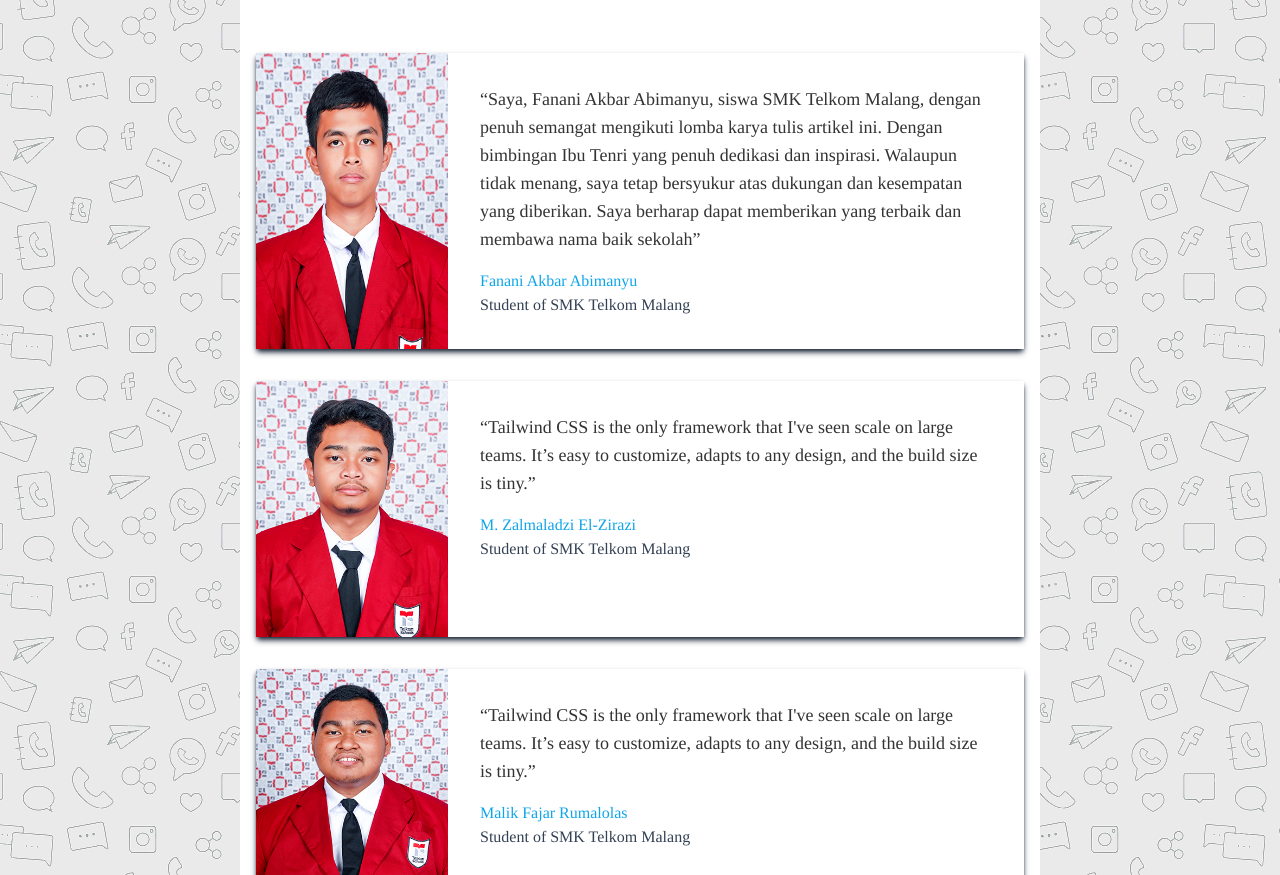
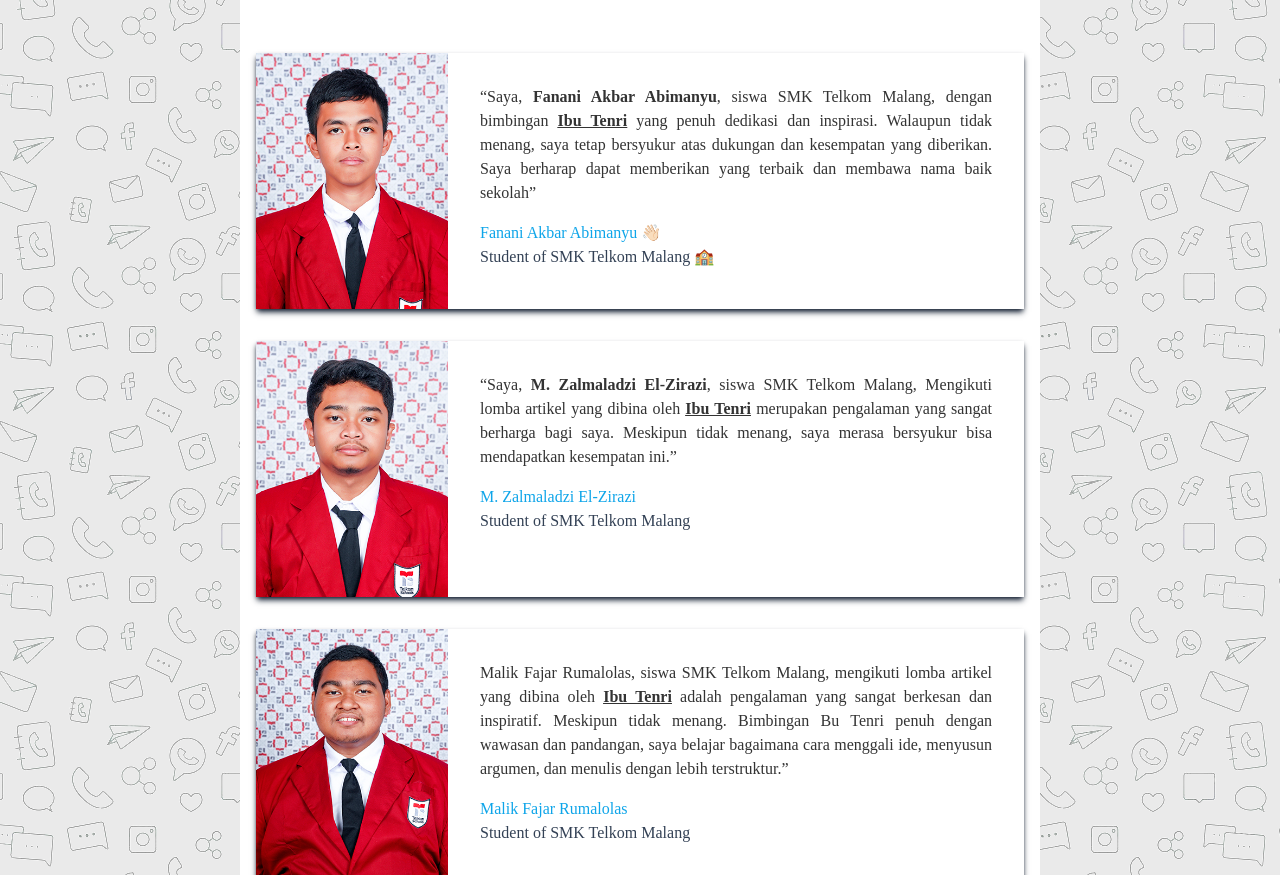
Before and after one commit to Abimanyuoke/My-Artikel, a website: page About/index.html in a window 1280 px wide. Shown: the part 163-1038 px from the top of the page. Drawn offline with Linux system fonts and the light colour scheme.

Commit message:
three commit

```diff
--- a/About/index.html
+++ b/About/index.html
@@ -12,6 +12,13 @@
     <link rel="preconnect" href="https://fonts.googleapis.com">
     <link rel="preconnect" href="https://fonts.gstatic.com" crossorigin>
     <link href="https://fonts.googleapis.com/css2?family=Tinos:ital,wght@0,400;0,700;1,400;1,700&display=swap" rel="stylesheet">
+
+    <!-- CSS -->
+     <style>
+      *{
+        font-family: 'Times New Roman', Times, serif;
+      }
+     </style>
 
 
 
@@ -35,16 +42,16 @@
             <img class="w-24 h-24 md:w-48 md:h-auto md:rounded-none rounded-full mx-auto" src="/img/Abim.jpg" alt="" width="384" height="512">
             <div class="pt-6 md:p-8 text-center md:text-left space-y-4">
               <blockquote>
-                <p class="text-lg font-medium">
-                  “Saya, Fanani Akbar Abimanyu, siswa SMK Telkom Malang, dengan penuh semangat mengikuti lomba karya tulis artikel ini. Dengan bimbingan Ibu Tenri yang penuh dedikasi dan inspirasi. Walaupun tidak menang, saya tetap bersyukur atas dukungan dan kesempatan yang diberikan. Saya berharap dapat memberikan yang terbaik dan membawa nama baik sekolah”
+                <p class="text-base text-justify font-medium">
+                  “Saya, <span class="font-bold">Fanani Akbar Abimanyu</span>, siswa SMK Telkom Malang, dengan bimbingan <span class="text-base font-bold underline hover:bg-teal-400 hover:text-white transition delay-300 rounded-sm"><a href="">Ibu Tenri</a></span> yang penuh dedikasi dan inspirasi. Walaupun tidak menang, saya tetap bersyukur atas dukungan dan kesempatan yang diberikan. Saya berharap dapat memberikan yang terbaik dan membawa nama baik sekolah”
                 </p>
               </blockquote>
               <figcaption class="font-medium">
                 <div class="text-sky-500 dark:text-sky-400">
-                Fanani Akbar Abimanyu
+                Fanani Akbar Abimanyu 👋🏻
                 </div>
                 <div class="text-slate-700 dark:text-slate-500">
-                Student of SMK Telkom Malang
+                Student of SMK Telkom Malang 🏫
                 </div>
               </figcaption>
             </div>
@@ -57,10 +64,8 @@
             <img class="w-24 h-24 md:w-48 md:h-auto md:rounded-none rounded-full mx-auto" src="/img/Elzi.jpg".jpg" alt="" width="384" height="512">
             <div class="pt-6 md:p-8 text-center md:text-left space-y-4">
               <blockquote>
-                <p class="text-lg font-medium">
-                  “Tailwind CSS is the only framework that I've seen scale
-                  on large teams. It’s easy to customize, adapts to any design,
-                  and the build size is tiny.”
+                <p class="text-base font-medium text-justify">
+                  “Saya, <span class="font-bold">M. Zalmaladzi El-Zirazi</span>, siswa SMK Telkom Malang, Mengikuti lomba artikel yang dibina oleh <span class="text-base font-bold underline hover:bg-teal-400 hover:text-white transition delay-300 rounded-sm"><a href="">Ibu Tenri</a></span> merupakan pengalaman yang sangat berharga bagi saya. Meskipun tidak menang, saya merasa bersyukur bisa mendapatkan kesempatan ini.”
                 </p>
               </blockquote>
               <figcaption class="font-medium">
@@ -81,10 +86,8 @@
             <img class="w-24 h-24 md:w-48 md:h-auto md:rounded-none rounded-full mx-auto" src="/img/Malik.jpg" alt="" width="384" height="512">
             <div class="pt-6 md:p-8 text-center md:text-left space-y-4">
               <blockquote>
-                <p class="text-lg font-medium">
-                  “Tailwind CSS is the only framework that I've seen scale
-                  on large teams. It’s easy to customize, adapts to any design,
-                  and the build size is tiny.”
+                <p class="text-base font-medium text-justify text-slate-100>
+                  “Saya, <span class="font-bold">Malik Fajar Rumalolas</span>, siswa SMK Telkom Malang, mengikuti lomba artikel yang dibina oleh <span class="text-base font-bold underline hover:bg-teal-400 hover:text-white transition delay-300 rounded-sm"><a href="">Ibu Tenri</a></span> adalah pengalaman yang sangat berkesan dan inspiratif. Meskipun tidak menang. Bimbingan Bu Tenri penuh dengan wawasan dan pandangan, saya belajar bagaimana cara menggali ide, menyusun argumen, dan menulis dengan lebih terstruktur.”
                 </p>
               </blockquote>
               <figcaption class="font-medium">
```
Also changed, not shown: public/index.html (+5 -0 lines), public/output.css.
